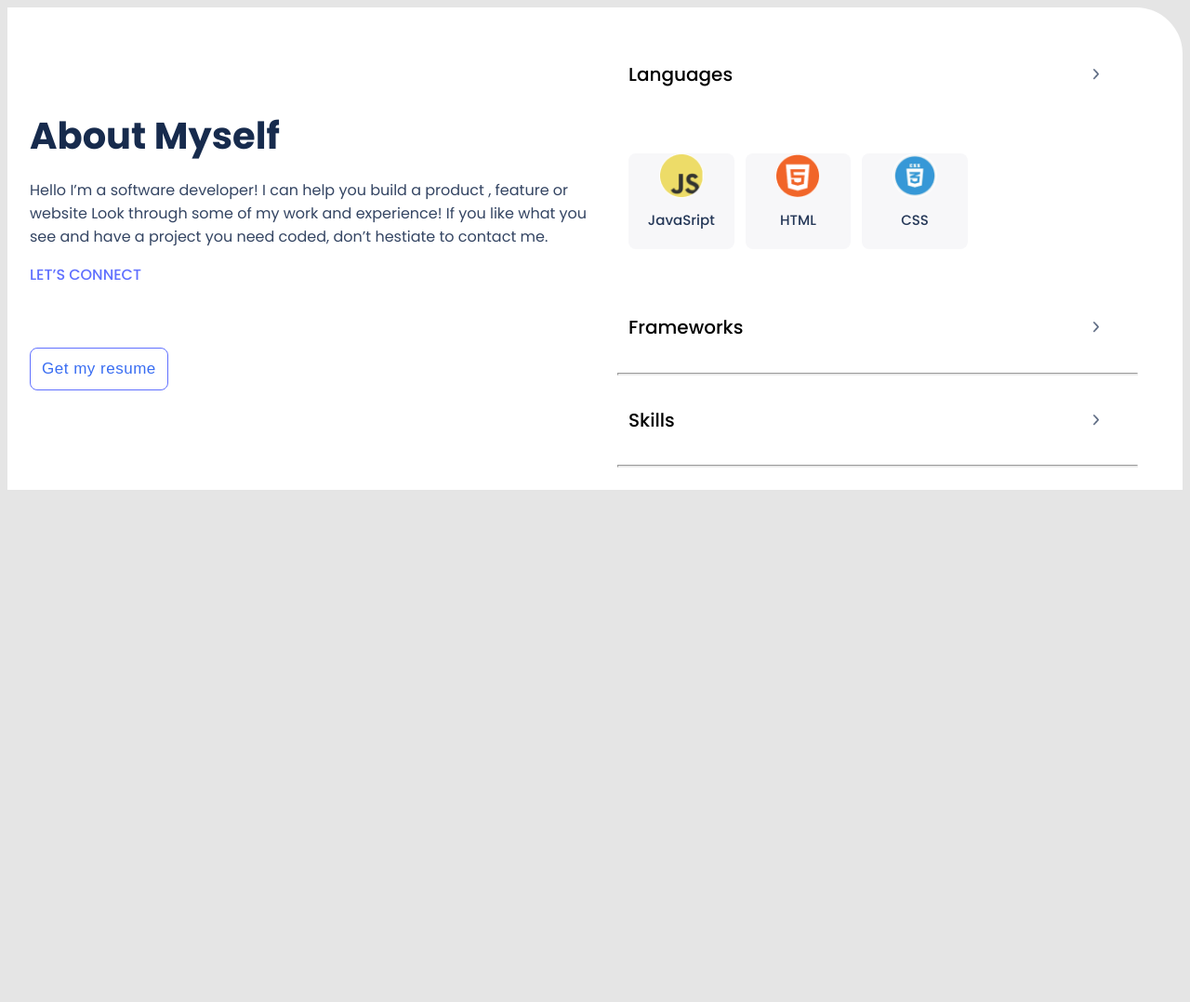
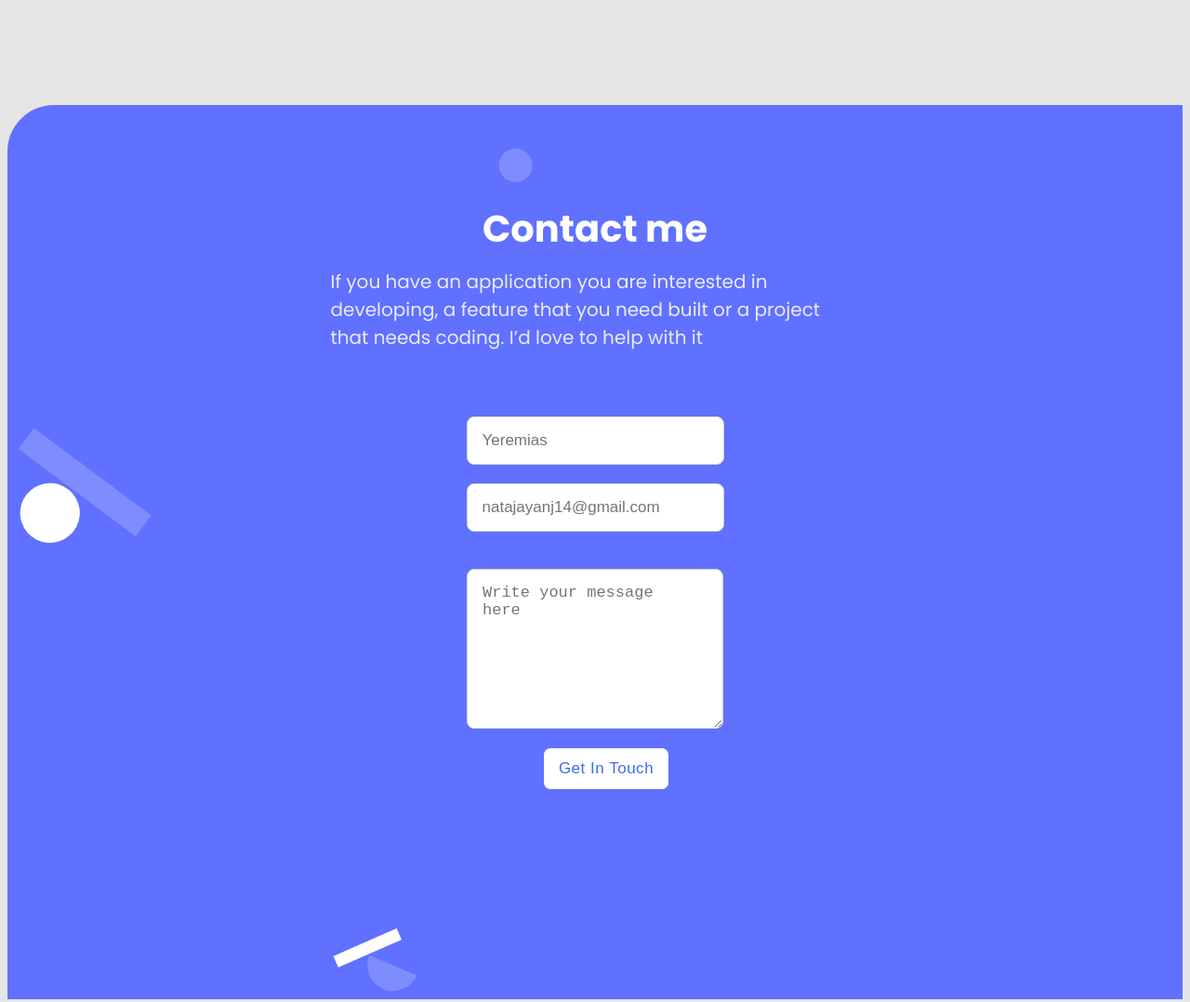
Before and after one commit to gsmalik030/Portfolio-Setup-and-Mobile-first, a website: page index.html in a window 1280 px wide. Shown: the whole page at 93% size. Before the commit the page ends 800 px from the top, so only its background shows below. Drawn offline with Linux system fonts and the light colour scheme.

Commit message:
_created Contat me desktop version

```diff
--- a/index.html
+++ b/index.html
@@ -12,77 +12,50 @@
     <link rel="stylesheet" href="style.css" />
   </head>
   <body>
-    <section aria-labelledby="about-myself" class="about-myself about-box">
-      <article>
-        <h2 id="about-myself" class="heading-about">About Myself</h2>
-        <p class="hero-text">
-          Hello I’m a software developer! I can help you build a product ,
-          feature or website Look through some of my work and experience! If you
-          like what you see and have a project you need coded, don’t hestiate to
-          contact me.
-        </p>
-        <article>
-          <h3>LET’S CONNECT</h3>
-          <ul class="social-media">
-            <li>
-              <a href="#">
-                <img src="images/Vector.png" alt="" />
-              </a>
-            </li>
-            <li>
-              <a href="#">
-                <img src="images/Linkedin icon.png" alt="" />
-              </a>
-            </li>
-            <li>
-              <a href="#">
-                <img src="images/Vector m.png" alt="" />
-              </a>
-            </li>
-            <li>
-              <a href="#">
-                <img src="images/Vector (2).png" alt="" />
-              </a>
-            </li>
-            <li>
-              <a href="#">
-                <img src="images/Vector (3).png" alt="" />
-              </a>
-            </li>
-          </ul>
-        </article>
-        <button class="btn btn--normal">Get my resume</button>
-      </article>
-      <article>
-        <div class="frameworks">
-          <h5 class="framework-heading">Languages</h5>
-          <img class="arrow" src="images/arrow.png" alt="" />
-        </div>
-        <ul class="language-box">
-          <li class="language-frame">
-            <img class="ellipse" src="images/Ellipse 1.png" alt="" />
-            <h4 class="ellipse-text">JavaSript</h4>
-          </li>
-          <li class="language-frame">
-            <img class="ellipse" src="images/Ellipse 1 (1).png" alt="" />
-            <h4 class="ellipse-text">HTML</h4>
-          </li>
-          <li class="language-frame">
-            <img class="ellipse" src="images/Ellipse 1 (2).png" alt="" />
-            <h4 class="ellipse-text">CSS</h4>
-          </li>
-        </ul>
-        <div class="frameworks">
-          <h5 class="framework-heading">Frameworks</h5>
-          <img class="arrow" src="images/arrow.png" alt="" />
-        </div>
-        <hr />
-        <div class="frameworks">
-          <h5 class="framework-heading">Skills</h5>
-          <img class="arrow" src="images/arrow.png" alt="" />
-        </div>
-        <hr />
-      </article>
-    </section>
+    <form
+    class="form-container "
+    action="https://formspree.io/f/xqkjrppo"
+    method="post"
+  >
+    <h2 class="contact-me">Contact me</h2>
+    <p class="contact-info">
+      If you have an application you are interested in developing, a feature
+      that you need built or a project that needs coding. I’d love to help
+      with it
+    </p>
+    <article class="input-container">
+      <label for="name"></label>
+      <input
+        class="contact-input"
+        id="name"
+        name="name"
+        type="text"
+        placeholder="Yeremias"
+        maxlength="30"
+        required
+      />
+      <input
+        class="contact-input"
+        id="email"
+        name="email"
+        type="email"
+        placeholder="natajayanj14@gmail.com"
+        required
+      />
+      <label for="message"></label>
+      <textarea
+        class="contact-input"
+        name="message"
+        id="message"
+        maxlength="500"
+        placeholder="Write your message here"
+        required
+      ></textarea>
+      <button type="submit" class="btn btn--normal btn-form">
+        Get In Touch
+      </button>
+    </article>
+  </form>
+</section>
   </body>
 </html>
--- a/style.css
+++ b/style.css
@@ -348,7 +348,8 @@ hr {
 
 .form-container {
   background-repeat: no-repeat;
-  background-image: url(images/contact.png);
+  background-color: #6070ff;
+  background-image: url(images/contact\ form\ shapes-mobile.svg);
   background-size: cover;
   margin-top: 11.3rem;
   border-top-left-radius: 50px;
@@ -376,6 +377,29 @@ hr {
   margin: 0 2.4rem;
 }
 
+@media screen and (min-width: 76.8rem) {
+  .form-container {
+    display: flex;
+    flex-direction: column;
+    justify-content: center;
+    align-items: center;
+    background-image: url(images/desktop-contact-form-background.svg);
+  }
+
+  .contact-input {
+    margin: 0;
+  }
+
+  .contact-info {
+    width: 56.9rem;
+  }
+
+  .input-container {
+    justify-content: center;
+    align-items: center;
+  }
+}
+
 textarea {
   height: 14rem;
 }
```
Also changed, not shown: images/Contact me.svg (deleted), images/contact.png (deleted), images/desktop-contact-form-background.svg (added).
